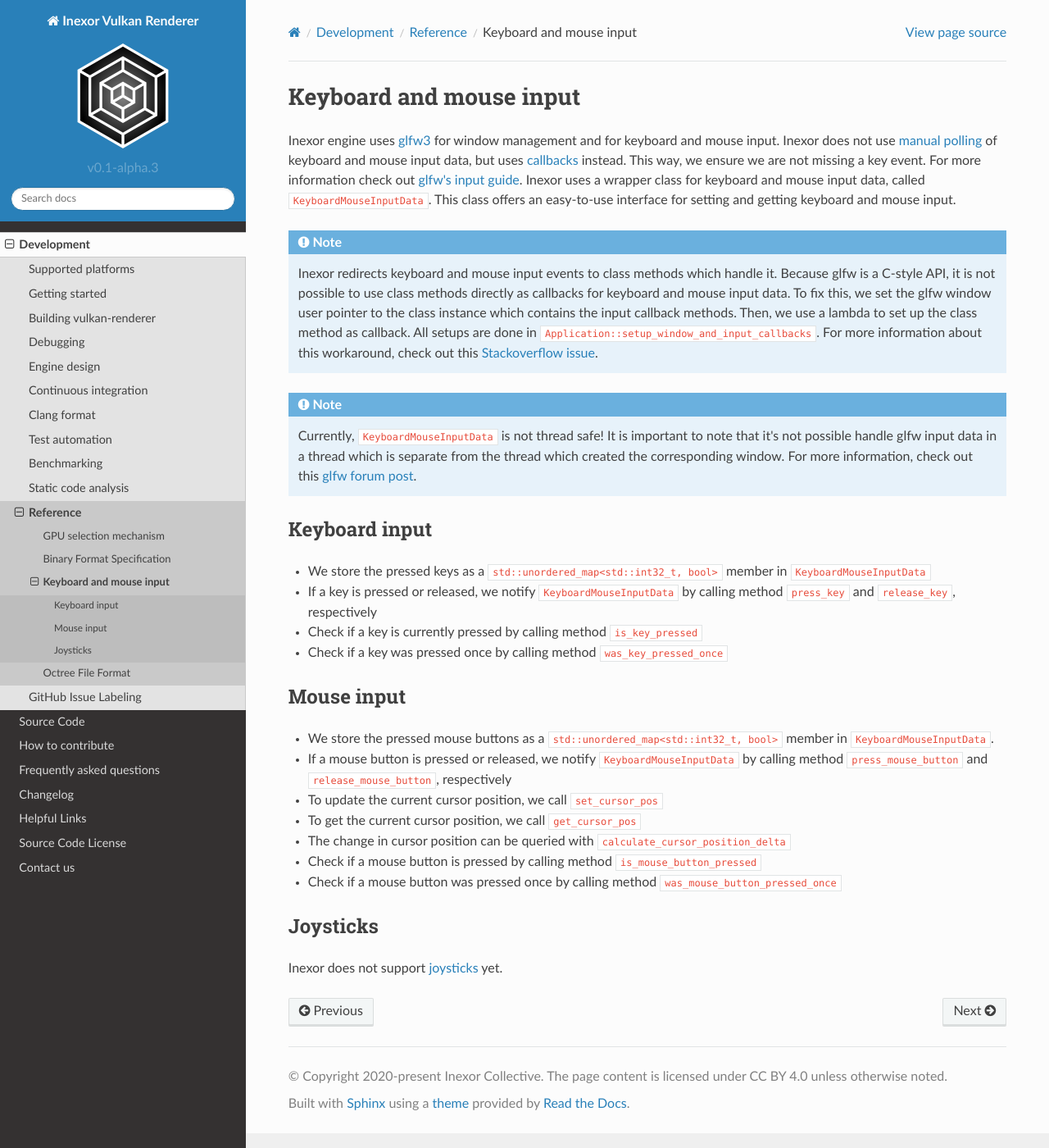
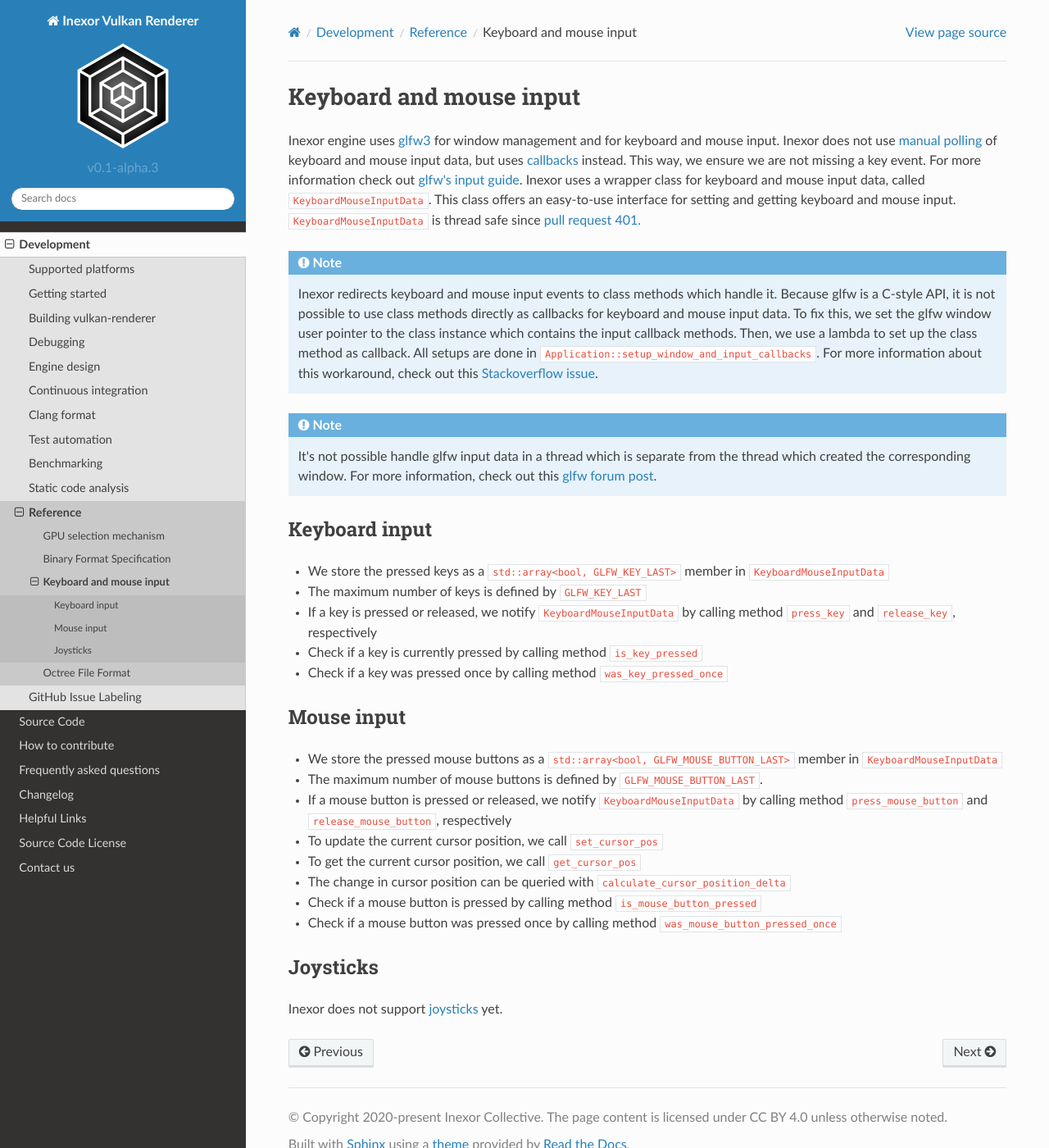
Before and after one commit to inexorgame/vulkan-renderer, a Sphinx documentation site: the page built from documentation/source/development/reference/keyboard-mouse-input.rst, in a window 1280 px wide and 1400 px high. Shown: the whole window at 82% size. Built offline with Sphinx 7.4.7 and the Read the Docs theme 2.0.0, drawn with Linux system fonts in a browser that asks for light colours; pages that are not in the unit, such as notebooks, are missing from menus.

Commit message:
[doc] Update reference page about keyboard and mouse input

```diff
--- a/documentation/source/development/reference/keyboard-mouse-input.rst
+++ b/documentation/source/development/reference/keyboard-mouse-input.rst
@@ -1,7 +1,7 @@
 Keyboard and mouse input
 ========================
 
-Inexor engine uses `glfw3 <https://www.glfw.org/>`__ for window management and for keyboard and mouse input. Inexor does not use `manual polling <https://www.glfw.org/docs/3.3/group__input.html#ga67ddd1b7dcbbaff03e4a76c0ea67103a>`__ of keyboard and mouse input data, but uses `callbacks <https://www.glfw.org/docs/3.3/input_guide.html#input_keyboard>`__ instead. This way, we ensure we are not missing a key event. For more information check out `glfw's input guide <https://www.glfw.org/docs/3.3/input_guide.html>`__. Inexor uses a wrapper class for keyboard and mouse input data, called ``KeyboardMouseInputData``. This class offers an easy-to-use interface for setting and getting keyboard and mouse input.
+Inexor engine uses `glfw3 <https://www.glfw.org/>`__ for window management and for keyboard and mouse input. Inexor does not use `manual polling <https://www.glfw.org/docs/3.3/group__input.html#ga67ddd1b7dcbbaff03e4a76c0ea67103a>`__ of keyboard and mouse input data, but uses `callbacks <https://www.glfw.org/docs/3.3/input_guide.html#input_keyboard>`__ instead. This way, we ensure we are not missing a key event. For more information check out `glfw's input guide <https://www.glfw.org/docs/3.3/input_guide.html>`__. Inexor uses a wrapper class for keyboard and mouse input data, called ``KeyboardMouseInputData``. This class offers an easy-to-use interface for setting and getting keyboard and mouse input. ``KeyboardMouseInputData`` is thread safe since `pull request 401. <https://github.com/inexorgame/vulkan-renderer/pull/401>`__
 
 .. note::
 
@@ -9,12 +9,13 @@ Inexor engine uses `glfw3 <https://www.glfw.org/>`__ for window management and f
 
 .. note::
 
-    Currently, ``KeyboardMouseInputData`` is not thread safe! It is important to note that it's not possible handle glfw input data in a thread which is separate from the thread which created the corresponding window. For more information, check out this `glfw forum post <https://discourse.glfw.org/t/multithreading-glfw/573>`__.
+    It's not possible handle glfw input data in a thread which is separate from the thread which created the corresponding window. For more information, check out this `glfw forum post <https://discourse.glfw.org/t/multithreading-glfw/573>`__.
 
 Keyboard input
 --------------
 
-* We store the pressed keys as a ``std::unordered_map<std::int32_t, bool>`` member in ``KeyboardMouseInputData``
+* We store the pressed keys as a ``std::array<bool, GLFW_KEY_LAST>`` member in ``KeyboardMouseInputData``
+* The maximum number of keys is defined by ``GLFW_KEY_LAST``
 * If a key is pressed or released, we notify ``KeyboardMouseInputData`` by calling method ``press_key`` and ``release_key``, respectively
 * Check if a key is currently pressed by calling method ``is_key_pressed``
 * Check if a key was pressed once by calling method ``was_key_pressed_once``
@@ -22,7 +23,8 @@ Keyboard input
 Mouse input
 -----------
 
-* We store the pressed mouse buttons as a ``std::unordered_map<std::int32_t, bool>`` member in ``KeyboardMouseInputData``.
+* We store the pressed mouse buttons as a ``std::array<bool, GLFW_MOUSE_BUTTON_LAST>`` member in ``KeyboardMouseInputData``
+* The maximum number of mouse buttons is defined by ``GLFW_MOUSE_BUTTON_LAST``.
 * If a mouse button is pressed or released, we notify ``KeyboardMouseInputData`` by calling method ``press_mouse_button`` and ``release_mouse_button``, respectively
 * To update the current cursor position, we call ``set_cursor_pos``
 * To get the current cursor position, we call ``get_cursor_pos``
```
